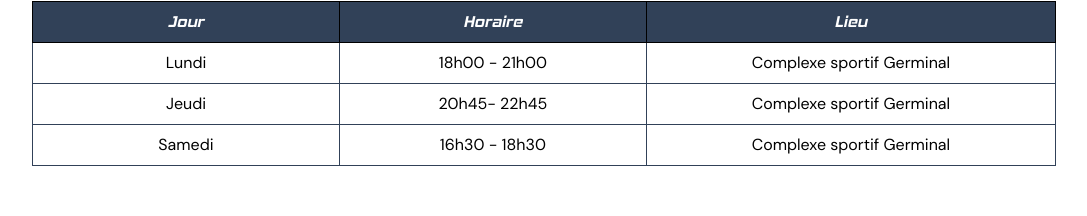
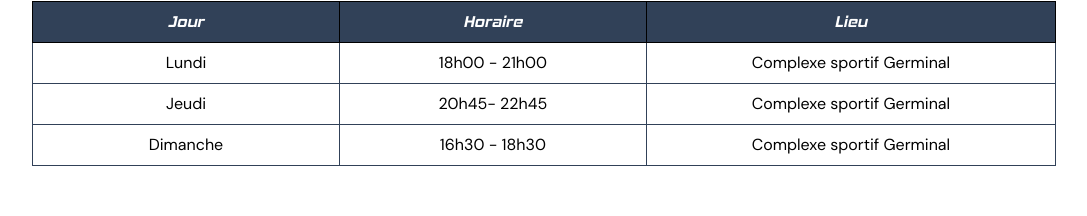
Before and after one commit to maegdn/badminton-club-oissel, a Next.js app: page /infos/horairestarifs in a window 1280 px wide. Shown: the part 1335-1551 px from the top of the page, without its empty margins (96-1183 px from the left). Built offline with nearby package versions, Linux system fonts and the light colour scheme.

Commit message:
changement horaire

```diff
--- a/app/infos/horairestarifs/page.js
+++ b/app/infos/horairestarifs/page.js
@@ -138,7 +138,7 @@ export default function HorairesTarifs() {
                     lieu: "Complexe sportif Germinal"
                   },
                   {
-                    jour: "Samedi",
+                    jour: "Dimanche",
                     horaire: "16h30 - 18h30",
                     lieu: "Complexe sportif Germinal"
                   }
```
Also changed, not shown: public/images/OBADLOGO.png (deleted).
